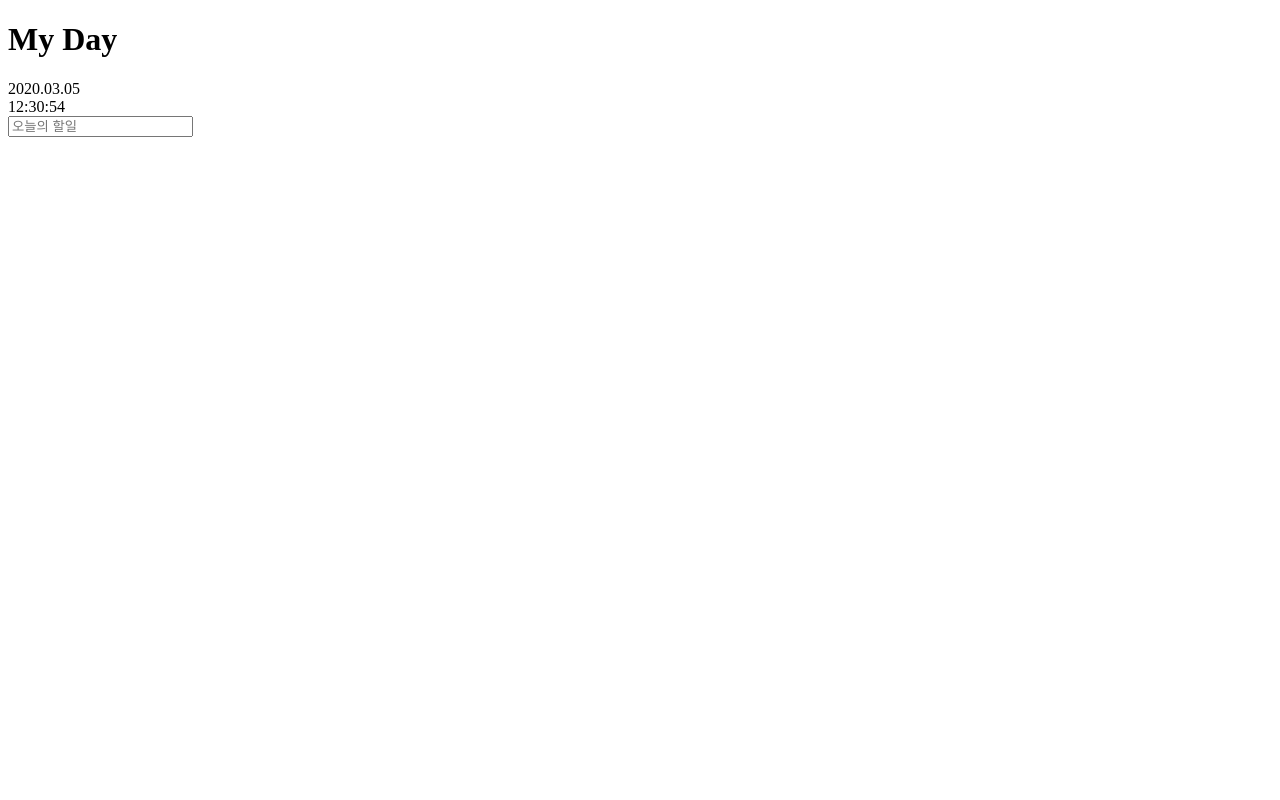
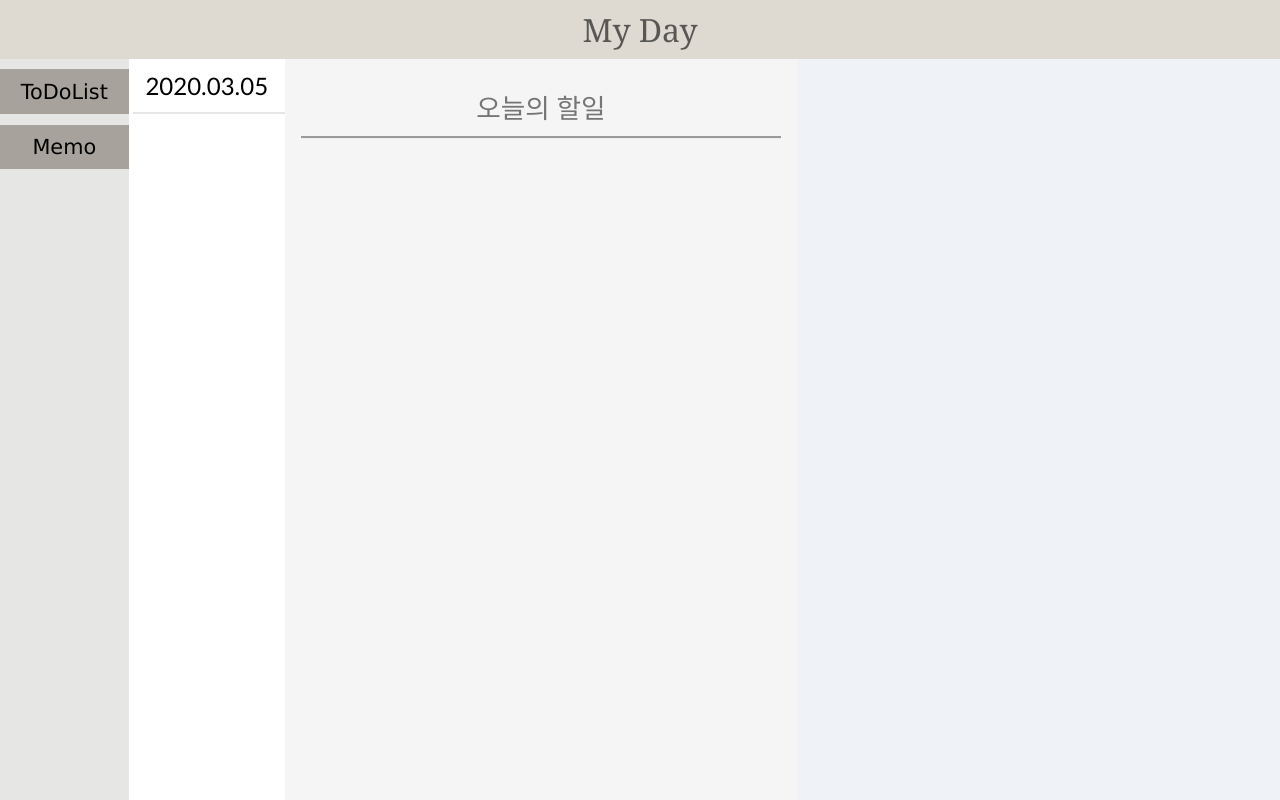
Before and after one commit to Just-gomin/my_day, a React (Create React App) app: page / in a window 1280 px wide. Built offline with nearby package versions, Linux system fonts and the light colour scheme.

Commit message:
Add CSS and reconstruct div classes

```diff
--- /dev/null
+++ b/src/App.css
@@ -0,0 +1,86 @@
+* {
+  box-sizing: border-box;
+}
+
+html,
+#root {
+  position: fixed;
+  width: 100%;
+  height: 100%;
+  display: flex;
+}
+
+body {
+  width: 100%;
+  height: 100%;
+  margin: 0em;
+  padding: 0em;
+  background-color: #eff3f7;
+  display: flex;
+}
+
+.page-wrapper {
+  width: 100%;
+  height: 100%;
+  flex-direction: column;
+}
+
+.page-header {
+  text-align: center;
+  padding: 0.5em;
+  background-color: rgb(222, 218, 209);
+}
+
+.page-title {
+  font-family: Georgia, "Times New Roman", Times, serif;
+  font-size: 2em;
+  color: rgb(89, 87, 84);
+}
+
+.page-container {
+  height: 100%;
+  width: 100%;
+  display: flex;
+  flex-direction: row;
+  flex-wrap: wrap;
+}
+
+.page-sideBar {
+  position: relative;
+  width: fit-content;
+  height: 100%;
+  display: flex;
+  flex-direction: row;
+}
+
+.sideBar-category {
+  position: relative;
+  width: 100%;
+  height: inherit;
+  background-color: rgba(222, 218, 209, 0.5);
+}
+
+.sideBar-header {
+  width: 100%;
+  margin-top: 0.5em;
+  padding-top: 0.5em;
+  padding-bottom: 0.5em;
+  padding-left: 1em;
+  padding-right: 1em;
+  background-color: rgb(167, 163, 156);
+  font-family: Verdana, Geneva, Tahoma, sans-serif;
+  font-size: 1.3em;
+  text-align: center;
+}
+
+.sideBar-days {
+  background: white;
+}
+
+.toDoList {
+  display: flex;
+  width: 40%;
+  height: 100%;
+  position: relative;
+  background: whitesmoke;
+}
--- a/src/App.js
+++ b/src/App.js
@@ -1,16 +1,27 @@
 import React from "react";
 import Today from "./Today";
 import ToDoTemplate from "./ToDoTemplate";
+import "./App.css";
 
 function App() {
   return (
-    <div className="page-container">
-      <header className="page-header">
-        <h1>My Day</h1>
-        <Today />
-      </header>
-      <div className="toDoList">
-        <ToDoTemplate />
+    <div className="page-wrapper">
+      <div className="page-header">
+        <span className="page-title">My Day</span>
+      </div>
+      <div className="page-container">
+        <div className="page-sideBar">
+          <div className="sideBar-category">
+            <div className="sideBar-header">ToDoList</div>
+            <div className="sideBar-header">Memo</div>
+          </div>
+          <div className="sideBar-days">
+            <Today />
+          </div>
+        </div>
+        <div className="toDoList">
+          <ToDoTemplate />
+        </div>
       </div>
     </div>
   );
--- /dev/null
+++ b/src/ToDoItem.css
@@ -0,0 +1,24 @@
+.item-container {
+  width: 100%;
+  padding-top: 1em;
+  padding-left: 1em;
+  padding-right: 1em;
+  display: flex;
+  flex-direction: row;
+  justify-content: center;
+}
+
+.item-remove {
+  width: 10%;
+  color: red;
+}
+
+.item-text {
+  width: 80%;
+}
+
+.item-check {
+  width: 10%;
+  color: cadetblue;
+  text-align: end;
+}
--- a/src/ToDoItem.js
+++ b/src/ToDoItem.js
@@ -1,4 +1,5 @@
 import React from "react";
+import "./ToDoItem.css";
 
 function ToDoItem({ id, text, checked, writeDate, itemRemove }) {
   return (
--- /dev/null
+++ b/src/ToDoTemplate.css
@@ -0,0 +1,42 @@
+.template-Container {
+  padding: 1em;
+  position: fixed;
+  width: inherit;
+  height: inherit;
+  display: flex;
+  flex-direction: column;
+  align-items: center;
+  justify-items: center;
+}
+
+.template-Form {
+  margin-top: 1em;
+  margin-right: 1em;
+  margin-left: 1em;
+  padding-bottom: 2em;
+  width: 100%;
+  height: 5em;
+  border: none;
+}
+
+.template-Form input {
+  width: 100%;
+  height: 100%;
+  border: none;
+  outline: none;
+  background: none;
+  border-bottom-style: groove;
+  text-align: center;
+}
+
+.template-Form input::placeholder {
+  font-size: 2em;
+  font-family: "Gill Sans", "Gill Sans MT", Calibri, "Trebuchet MS", sans-serif;
+}
+
+.template-list {
+  width: 100%;
+  display: flex;
+  flex-direction: column;
+  align-items: center;
+}
--- a/src/ToDoTemplate.js
+++ b/src/ToDoTemplate.js
@@ -1,5 +1,6 @@
 import React from "react";
 import ToDoItem from "./ToDoItem";
+import "./ToDoTemplate.css";
 
 class ToDoTemplate extends React.Component {
   toDoList = [];
@@ -70,7 +71,12 @@ class ToDoTemplate extends React.Component {
     return (
       <div className="template-Container">
         <form className="template-Form">
-          <input type="text" placeholder="오늘의 할일" />
+          <input
+            type="text"
+            placeholder="오늘의 할일"
+            onFocus={e => (e.target.placeholder = "")}
+            onBlur={e => (e.target.placeholder = "오늘의 할일")}
+          />
         </form>
         <div className="template-list">
           {todoItems.map(item => {
--- /dev/null
+++ b/src/Today.css
@@ -0,0 +1,13 @@
+.todayDate {
+  position: relative;
+  width: 100%;
+  height: fit-content;
+  margin-left: 0.2em;
+  margin-right: 0.2em;
+  padding: 0.5em;
+  font-family: "Trebuchet MS", "Lucida Sans Unicode", "Lucida Grande",
+    "Lucida Sans", Arial, sans-serif;
+  font-size: 1.5em;
+  border-bottom: 0.1em solid rgba(0, 0, 0, 0.1);
+  background: rgba(255, 255, 255, 0.4);
+}
--- a/src/Today.js
+++ b/src/Today.js
@@ -1,4 +1,5 @@
 import React from "react";
+import "./Today.css";
 
 class Today extends React.Component {
   state = {
@@ -19,16 +20,10 @@ class Today extends React.Component {
     const year = this.state.date.getFullYear();
     const month = this.state.date.getMonth() + 1;
     const day = this.state.date.getDate();
-    const hour = this.state.date.getHours();
-    const minute = this.state.date.getMinutes();
-    const second = this.state.date.getSeconds();
 
     return (
       <div className="todayDate">
         {year}.{month < 10 ? `0` + month : month}.{day < 10 ? "0" + day : day}
-        <br />
-        {hour < 10 ? "0" + hour : hour}:{minute < 10 ? "0" + minute : minute}:
-        {second < 10 ? "0" + second : second}
       </div>
     );
   }
```
Also changed, not shown: materialDocs/colors.md (+18 -4 lines), materialDocs/tasks.md (+23 -3 lines).
